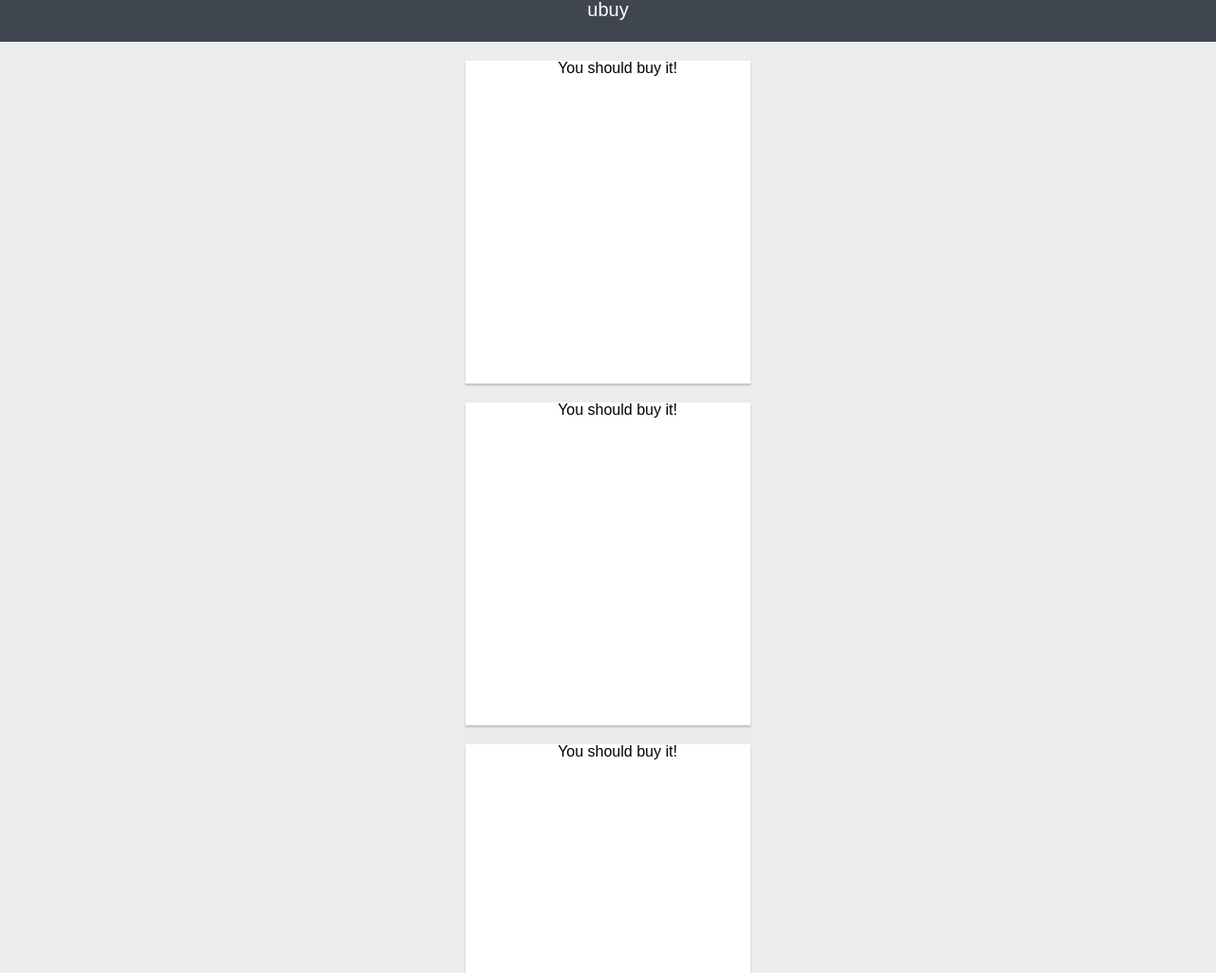
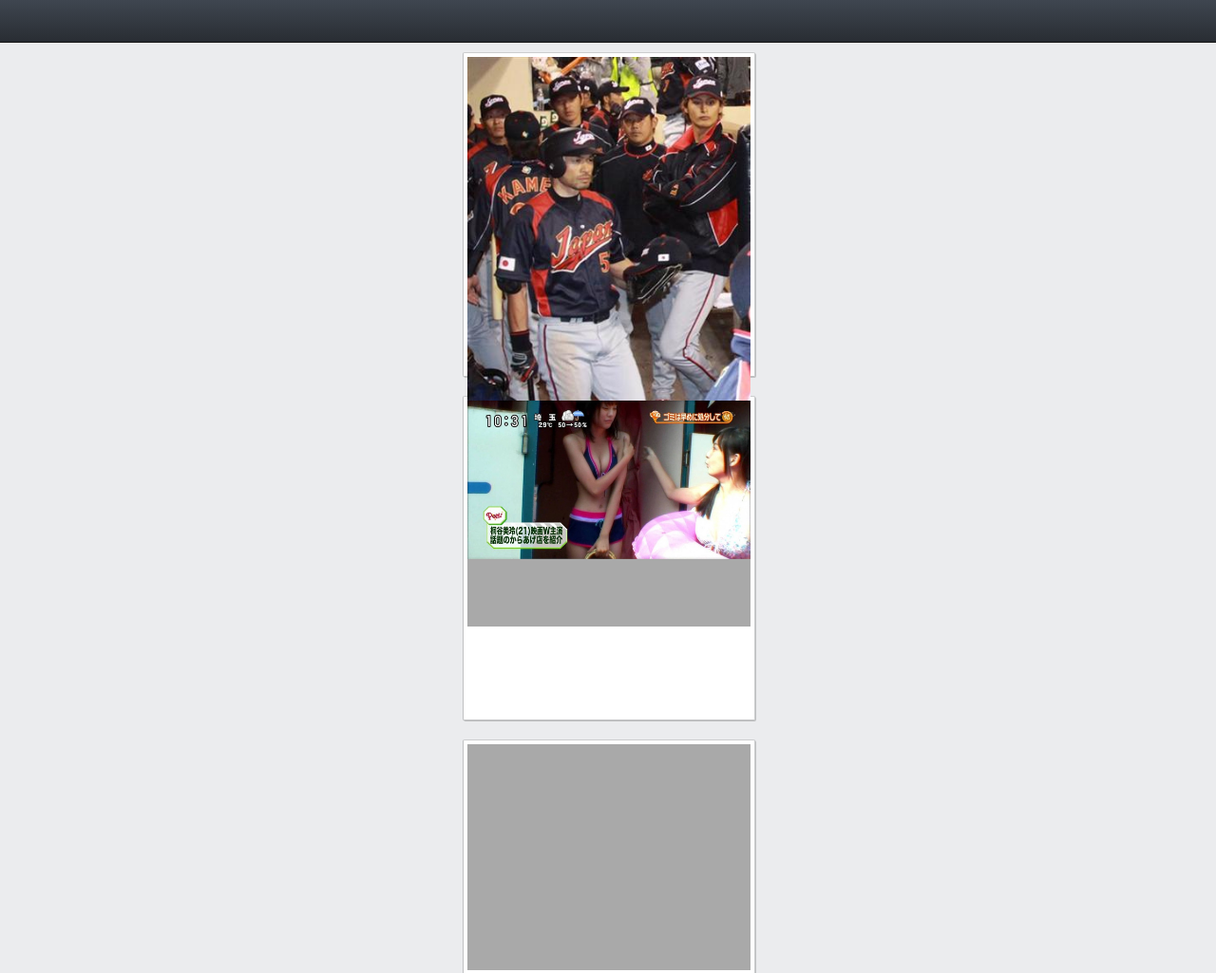
Before and after one commit to kmx00337/PlayApplication, a plain HTML site: page ubuy/ubuy_client/index.html in a window 1280 px wide. Shown: the top 1025 px of the page at 95% size. Drawn offline with Linux system fonts and the light colour scheme; a web font is replaced by a local one.

```diff
--- a/ubuy/ubuy_client/index.html
+++ b/ubuy/ubuy_client/index.html
@@ -9,12 +9,13 @@
 	<meta charset="utf8">
 </head>
 <body>
+
 <!-- ヘッダ -->
 <header id = "header">
-<p id = "logo"><h1>ubuy</h1></p>
-<div id = "searchCondition">
-</div>
-
+<ul id = "navi">
+	<li></li>
+	<li></li>
+</ul>
 </header>
 
 <!--　検索結果画面 -->
@@ -22,20 +23,13 @@
 <section id = "result">
 <div id = "searchResultBlock">
 <ul id = "searchResultList">
-	<li><div class = "ListInner"><p>You should buy it!<p></div></li>
-	<li><div class = "ListInner"><p>You should buy it!<p></div></li>
-	<li><div class = "ListInner"><p>You should buy it!<p></div></li>
+	<li><div class = "ListInner"><p class ="imgContainer"><img src = "./kiritani.jpg"></p></div></li>
+	<li><div class = "ListInner"><p class ="imgContainer"><img src = "./k.mirei.jpg"></p></div></li>
+	<li><div class = "ListInner"><p></p></div></li>
 </ul>
 </div>
 </section>
 
-
-
-
-<div class = "search">
-SEARCH!
-</div>
-
 </div>
 </body>
 </html>
--- a/ubuy/ubuy_client/ubuy.css
+++ b/ubuy/ubuy_client/ubuy.css
@@ -51,29 +51,44 @@
 
 
 #header {
-	margin: 0 auto;
+	margin: 0;
 	width: 100%;
 	height: 44px;
-	background-color: #3f4650;
-	color: 353944;
-	-webkit-box-shadow: 0px 0px 3px #151515;
+	border-bottom: 1px solid #151515;
+	background: -webkit-gradient(linear, left top, left bottom, from(#3f4650), to(#292d33));
 }
 
 h1 {
 	text-align: center;
+	margin: auto;
 	font-family: 'Signika Negative', sans-serif;
-	font-size: 20px;
+	font-size: 25px;
 	color: #ffffff;
+	float: left;
 }
 
-p {
+#navi {
+	height: 44px;
+	width: 120px;
+	padding: 0;
+	margin: 0;
+}
+
+#navi li {
+	border-left: 1px solid #353944;
+	color: #EEEEEE;
+	font-weight: bold;
+	font-size: 13px;
 	font-family: 'Signika Negative', sans-serif;
-	text-align: center;
+	float: left;
+	width: 40%;
+	padding: 10;
+	margin: 10;
 }
 
 #container {
 	margin: 0;
-	padding: 20px 0 0 0;
+	padding: 10px 0 0 0;
 	width: 100%;
 	background-color: #ebecee;
 }
@@ -83,7 +98,7 @@
 }
 
 #searchResultBlock {
-	width: 300px;
+	width: 306px;
 	margin: 0 auto;
 }
 
@@ -96,11 +111,29 @@
 	margin: 20px 0 0 0;
 	height: 340px;
 	background: #ffffff;
-	-webkit-box-shadow: 0px 2px 2px #bfc0c1;
+	border-bottom: 1px solid #bfc0c1;
+	border-right: 1px solid #cccdce;
+	border-top: 1px solid #cccdce;
+	border-left: 1px solid #bfc0c1;
+	-webkit-box-shadow: 1px 1px 0.5px #bfc0c1;
+	-webkit-border-radius: 2px;
+}
 
+.imgContainer{
+	text-align: center;
+	vertical-align: middle;
+}
+
+img {
+	max-width: 100%;
+	max-height: 100%;
 }
 
 .ListInner {
-	width: 100%;
-	margin: 10px;
+	width: 298px;
+	height: 70%;
+	margin-left: auto;
+	margin-right: auto;
+	margin-top: 4px;
+	background-color: #A9A9A9;
 }
```
Also changed, not shown: ubuy/ubuy_client/k.mirei.jpg (added), ubuy/ubuy_client/kiritani.jpg (renamed from ubuy/ubuy_client/034c3740.jpg), 7 other files.
